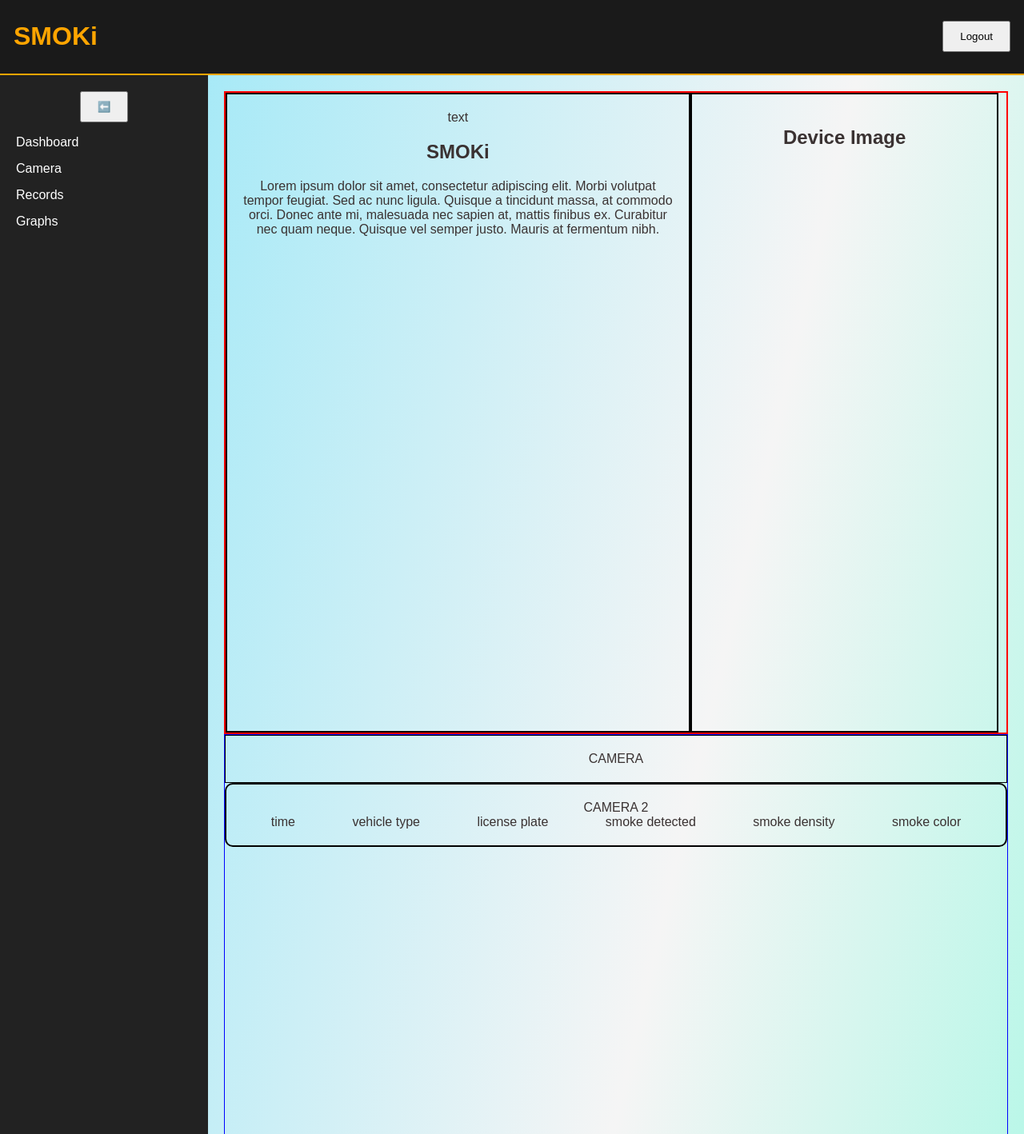
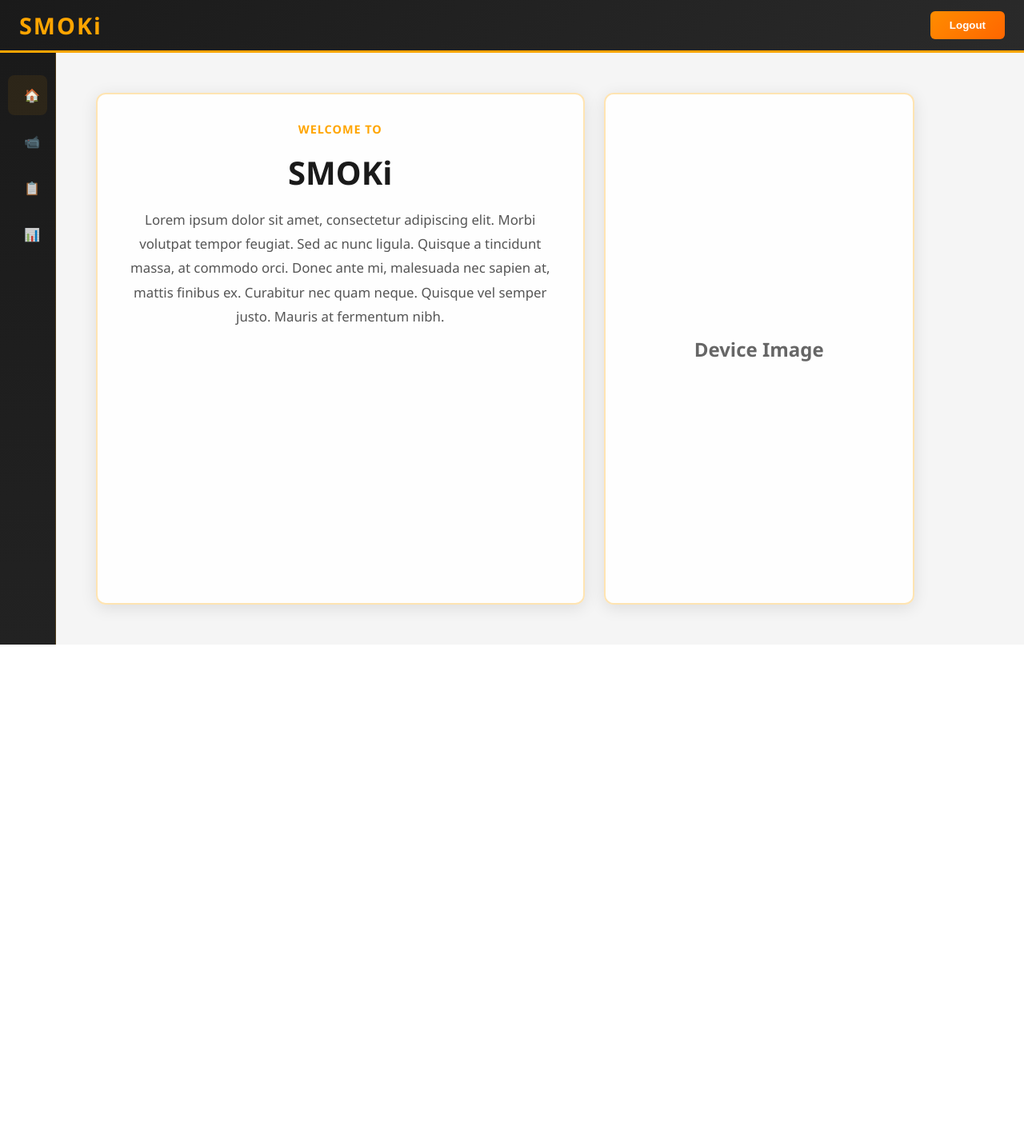
Before and after one commit to skhartaye/SMOKI, a React app in the folder frontend/: page /dashboard in a window 1280 px wide. Shown: the top 1418 px of the page at 80% size. After the commit the page ends 806 px from the top, so only its background shows below. Built offline with nearby package versions, Linux system fonts and the light colour scheme; sample sign-in values are in the browser's storage; the HTML template or start-up script is replaced by a standard one.

Commit message:
Updated UI: improved login page, dashboard with navigation, hover sidebar, and cleaner styling

```diff
--- a/frontend/src/Dashboard.jsx
+++ b/frontend/src/Dashboard.jsx
@@ -1,60 +1,66 @@
-// import './styles/App.css'
 import './styles/Dashboard.css';
 import { useNavigate } from 'react-router-dom';
 import { useState } from 'react';
 
+function Dashboard() {
+  const [activePage, setActivePage] = useState("dashboard");
+  const navigate = useNavigate();
 
-function Dashboard() {
-
-    const [isCollapsed, setIsCollapsed] = useState(false);
-
-    const navigate = useNavigate()
-    const handleToggleSidebar = () => {
-        setIsCollapsed(!isCollapsed);
-    };
-
-    function handleLogout(){
+  function handleLogout() {
     localStorage.removeItem('isLoggedIn');
-        console.log('Logging out');
     navigate('/');
   }
 
     return (
     <div className="dashboard">
-
-        <div className="page">
-
-            {/* top bar f top line */}
+      {/* top bar */}
       <header className="top-bar">
         <h1>SMOKi</h1>
         <button id="logoutBtn" onClick={handleLogout}>Logout</button>
       </header>
 
-{/* REMOVE THIS AND STOP CTRL Z */}
-
       {/* main content */}
-            <main className={`content ${isCollapsed ? "collapsed" : ""}`}>
-                {/* left column vertical f line */}
+      <main className="content">
+        {/* sidebar */}
         <aside className="sidebar">
-                    <button className="toggle-button" onClick={handleToggleSidebar}>
-                        {isCollapsed ? "➡️" : "⬅️"}
-                    </button>
           <ul>
-                        <li onClick={() => setActivePage("dashboard")}>Dashboard</li>
-                        <li onClick={() => setActivePage("camera")}>Camera</li>
-                        <li onClick={() => setActivePage("records")}>Records</li>
-                        <li onClick={() => setActivePage("graphs")}>Graphs</li>
+            <li
+              onClick={() => setActivePage("dashboard")}
+              className={activePage === "dashboard" ? "active" : ""}
+            >
+              <span>🏠</span>
+              <span className="text">Dashboard</span>
+            </li>
+            <li
+              onClick={() => setActivePage("camera")}
+              className={activePage === "camera" ? "active" : ""}
+            >
+              <span>📹</span>
+              <span className="text">Camera</span>
+            </li>
+            <li
+              onClick={() => setActivePage("records")}
+              className={activePage === "records" ? "active" : ""}
+            >
+              <span>📋</span>
+              <span className="text">Records</span>
+            </li>
+            <li
+              onClick={() => setActivePage("graphs")}
+              className={activePage === "graphs" ? "active" : ""}
+            >
+              <span>📊</span>
+              <span className="text">Graphs</span>
+            </li>
           </ul>
         </aside>
 
-
-{/* REMOVE THIS AND STOP CTRL Z */}
-
-                {/* right contant f horizontal lines */}
-                <main className="main-content">
+        {/* main content area */}
+        <div className="main-content">
+          {activePage === "dashboard" && (
             <section className="home-page-container">
               <div className="hp_container_1">
-                            <span>text</span>
+                <span>Welcome to</span>
                 <h1>SMOKi</h1>
                 <p>
                   Lorem ipsum dolor sit amet, consectetur adipiscing elit.
@@ -62,67 +68,72 @@ function Dashboard() {
                   at commodo orci. Donec ante mi, malesuada nec sapien at, mattis finibus ex.
                   Curabitur nec quam neque. Quisque vel semper justo. Mauris at fermentum nibh.
                 </p>
-
               </div>
 
               <div className="hp_container_2">
                 <h1>Device Image</h1>
               </div>
-{/*
-                        <div className="hp_container_3">
-                            <h1>Device Image One</h1>
-                        </div>
-                        <div className="hp_container_4">
-                            <h1>Device Image Two</h1>
-                        </div>
-                        <div className="hp_container_5">
-                            <h1>Device Image Three</h1>
-                        </div>      */}
             </section>
+          )}
 
+          {activePage === "camera" && (
             <section className="camera-page-container">
               <div className='cp-visual-container'>
-                            CAMERA
+                CAMERA FEED
               </div>
 
               <div className='cp-readings-container'>
-                            CAMERA 2
-
+                <h2>Latest Readings</h2>
                 <div className='cp-records-container'>
-
                   <div className='cp-time'>
-                                    time
+                    <div>⏰</div>
+                    <div>Time</div>
                   </div>
                   <div className='cp-vehicle-type'>
-                                    vehicle type
+                    <div>🚗</div>
+                    <div>Vehicle Type</div>
                   </div>
                   <div className='cp-plate'>
-                                    license plate
+                    <div>🔢</div>
+                    <div>License Plate</div>
                   </div>
-
                   <div className='cp-smoke-detected'>
-                                    smoke detected
+                    <div>💨</div>
+                    <div>Smoke Detected</div>
                   </div>
                   <div className='cp-density'>
-                                    smoke density
+                    <div>📊</div>
+                    <div>Smoke Density</div>
                   </div>
                   <div className='cp-color'>
-                                    smoke color
+                    <div>🎨</div>
+                    <div>Smoke Color</div>
                   </div>
-
                 </div>
-
               </div>
             </section>
+          )}
 
+          {activePage === "records" && (
+            <section className="records-page-container">
+              <h1>Records</h1>
+              <div className="records-content">
+                <p>Vehicle smoke detection records will appear here.</p>
+              </div>
+            </section>
+          )}
+
+          {activePage === "graphs" && (
+            <section className="graphs-page-container">
+              <h1>Graphs & Analytics</h1>
+              <div className="graphs-content">
+                <p>Statistical data and graphs will be displayed here.</p>
+              </div>
+            </section>
+          )}
+        </div>
       </main>
-
-            </main>
-
     </div>
-
-    </div>
-
   )
 }
 
--- a/frontend/src/styles/App.css
+++ b/frontend/src/styles/App.css
@@ -1,24 +1,88 @@
-/* App.css */
+/* App.css - Login Page */
 
 .container {
-  max-width: 400px;
-  margin: 50px auto;
+  max-width: 420px;
+  margin: 0 auto;
+  padding: 40px 30px;
+  background: rgba(26, 26, 26, 0.95);
+  border-radius: 12px;
+  box-shadow: 0 8px 32px rgba(0, 0, 0, 0.3);
+  border: 1px solid rgba(255, 165, 0, 0.2);
+  position: absolute;
+  top: 50%;
+  left: 50%;
+  transform: translate(-50%, -50%);
+}
+
+.container h2 {
+  color: orange;
+  margin-bottom: 30px;
+  font-size: 2em;
+  font-weight: 600;
   text-align: center;
 }
 
-input {
-  padding: 10px;
-  width: 100%;
-  margin-bottom: 10px;
+.container form {
+  display: flex;
+  flex-direction: column;
+  gap: 20px;
 }
 
-button {
-  padding: 10px 20px;
+.container input {
+  padding: 14px 16px;
+  width: 100%;
+  background: rgba(255, 255, 255, 0.05);
+  border: 1px solid rgba(255, 165, 0, 0.3);
+  border-radius: 8px;
+  color: white;
+  font-size: 15px;
+  transition: all 0.3s ease;
+  box-sizing: border-box;
+}
+
+.container input:focus {
+  outline: none;
+  border-color: orange;
+  background: rgba(255, 255, 255, 0.08);
+  box-shadow: 0 0 0 3px rgba(255, 165, 0, 0.1);
+}
+
+.container input::placeholder {
+  color: rgba(255, 255, 255, 0.5);
+}
+
+.container button {
+  padding: 14px 20px;
+  background: linear-gradient(135deg, #ff8c00, #ff6600);
+  color: white;
+  border: none;
+  border-radius: 8px;
+  font-size: 16px;
+  font-weight: 600;
+  cursor: pointer;
+  transition: all 0.3s ease;
+  margin-top: 10px;
+}
+
+.container button:hover {
+  background: linear-gradient(135deg, #ff9500, #ff7700);
+  transform: translateY(-2px);
+  box-shadow: 0 6px 20px rgba(255, 140, 0, 0.4);
+}
+
+.container button:active {
+  transform: translateY(0);
 }
 
 .error-message {
-  color: red;
+  color: #ff4444;
+  background: rgba(255, 68, 68, 0.1);
+  padding: 12px;
+  border-radius: 6px;
+  border-left: 3px solid #ff4444;
   margin-top: 10px;
+  font-size: 14px;
+  text-align: left;
 }
 
 .dashboard {
--- a/frontend/src/styles/Dashboard.css
+++ b/frontend/src/styles/Dashboard.css
@@ -7,83 +7,92 @@
   display: flex;
   justify-content: space-between;
   align-items: center;
-  padding: 6px 17px;
-  background: #1a1a1a;
-  border-bottom: 2px solid orange;
+  padding: 12px 24px;
+  background: linear-gradient(135deg, #1a1a1a 0%, #2a2a2a 100%);
+  border-bottom: 3px solid orange;
+  box-shadow: 0 2px 10px rgba(0, 0, 0, 0.3);
 }
 
 .top-bar h1 {
   color: orange;
+  font-size: 1.8em;
+  font-weight: 700;
+  margin: 0;
+  letter-spacing: 2px;
+}
+
+#logoutBtn {
+  background: linear-gradient(135deg, #ff8c00, #ff6600);
+  color: white;
+  border: none;
+  padding: 10px 24px;
+  border-radius: 6px;
+  font-weight: 600;
+  cursor: pointer;
+  transition: all 0.3s ease;
+}
+
+#logoutBtn:hover {
+  background: linear-gradient(135deg, #ff9500, #ff7700);
+  transform: translateY(-2px);
+  box-shadow: 0 4px 12px rgba(255, 140, 0, 0.4);
 }
 
 .content {
   display: flex;
-  /* grid-template-columns: 200px 1fr; */
-  /* height: calc(100vh - 70px); */
   transition: all 0.3s ease;
-
-    display: flex;
-    min-height: calc(100vh - 70px); /* top-bar height */
-}
-
-/* collapsed state */
-.content.collapsed {
-  grid-template-columns: 60px 1fr; /* sidebar becomes narrower */
+  min-height: calc(100vh - 70px);
 }
 
 /* sidebar styling */
 .sidebar {
-  background: #222;
+  background: linear-gradient(180deg, #1a1a1a 0%, #222 100%);
   color: white;
   padding: 20px;
-  transition: width 0.3s ease;
+  transition: all 0.3s ease;
   overflow: hidden;
-
-  width: 220px;
+  width: 70px;
   flex-shrink: 0;
+  border-right: 1px solid rgba(255, 165, 0, 0.2);
 }
 
-.content.collapsed .sidebar {
-    width: 60px;
-    padding: 20px 10px;
-}
-
-/* REMOVE THIS AND STOP CTRL Z */
-
-/* LEFT VERTICAL LINE OF F */
-.sidebar {
-  background: #222;
-  color: white;
-  padding: 20px;
+.sidebar:hover {
+  width: 220px;
 }
 
 .sidebar ul {
   list-style: none;
   padding: 0;
+  margin: 0;
 }
 
 .sidebar li {
-  /* margin: 15px 0;
-  cursor: pointer;
-  white-space: nowrap;
-  overflow: hidden;
-  text-overflow: ellipsis; hide text when collapsed */
-
   display: flex;
   align-items: center;
-  gap: 10px;
-  margin: 15px 0;
+  gap: 12px;
+  padding: 14px 20px;
+  margin: 8px -10px;
   cursor: pointer;
+  border-radius: 8px;
+  transition: all 0.3s ease;
+  white-space: nowrap;
+  color: rgba(255, 255, 255, 0.8);
+  font-weight: 500;
+}
+
+.sidebar li:hover {
+  background: rgba(255, 165, 0, 0.15);
+  color: orange;
+  transform: translateX(5px);
 }
 
 .sidebar .text {
-  transition: opacity 0.2s ease;
+  opacity: 0;
+  transition: opacity 0.3s ease;
 }
 
-.content.collapsed .sidebar .text {
-  opacity: 0;
-  width: 0;
-  overflow: hidden;
+.sidebar:hover .text {
+  opacity: 1;
 }
 
 /* main content styling */
@@ -98,55 +107,77 @@
 /* } */
 
 .main-content {
-    flex: 1;
-    padding: 20px;
-
-    background: linear-gradient(283deg, #21fcc74f 1%, #f5f5f59e 42%, #07d2fb57 103%);
-    color: #3a3232;
-    text-align: center;
+  flex: 1;
+  padding: 30px;
+  background: #f5f5f5;
+  color: #2a2a2a;
+  overflow-y: auto;
 }
 
 
-.home-page-container{
-    /* color: red;
-    display: flex;
-    flex-direction: row;
-    align-content: stretch;
-    flex-wrap: wrap;
-    justify-content: space-evenly;
-    align-items: center; */
-
-/*
-    display: flex;
-    flex-direction: row;
-    width: 100%;
-    height: 100%;
-    justify-content: space-evenly;
-    align-items: stretch;
-    min-height: 100vh;
-    border: 2px solid red; */
-
-    min-height: 100vh;
-    display: flex;
-    border: 2px solid red;
+.home-page-container {
+  min-height: calc(100vh - 120px);
+  display: flex;
+  gap: 24px;
+  padding: 20px;
 }
 
-.hp_container_1{
-    border: 2px solid black;
-    padding: 20px;
-    width: 55%;
+.hp_container_1 {
+  background: rgba(255, 255, 255, 0.9);
+  border: 2px solid rgba(255, 165, 0, 0.3);
+  border-radius: 12px;
+  padding: 32px;
+  width: 55%;
+  box-shadow: 0 4px 20px rgba(0, 0, 0, 0.1);
+  transition: all 0.3s ease;
 }
 
-.hp_container_1 .span{
-    border: 2px solid black;
-    color: red;
+.hp_container_1:hover {
+  box-shadow: 0 6px 30px rgba(255, 165, 0, 0.2);
+  border-color: orange;
 }
 
-.hp_container_2{
-    border: 2px solid black;
-    padding: 20px;
-    width: 35%;
+.hp_container_1 span {
+  color: orange;
+  font-size: 0.9em;
+  font-weight: 600;
+  text-transform: uppercase;
+  letter-spacing: 1px;
+}
 
+.hp_container_1 h1 {
+  color: #1a1a1a;
+  margin: 16px 0;
+  font-size: 2.5em;
+}
+
+.hp_container_1 p {
+  color: #555;
+  line-height: 1.8;
+  font-size: 1.05em;
+}
+
+.hp_container_2 {
+  background: rgba(255, 255, 255, 0.9);
+  border: 2px solid rgba(255, 165, 0, 0.3);
+  border-radius: 12px;
+  padding: 32px;
+  width: 35%;
+  box-shadow: 0 4px 20px rgba(0, 0, 0, 0.1);
+  display: flex;
+  align-items: center;
+  justify-content: center;
+  transition: all 0.3s ease;
+}
+
+.hp_container_2:hover {
+  box-shadow: 0 6px 30px rgba(255, 165, 0, 0.2);
+  border-color: orange;
+}
+
+.hp_container_2 h1 {
+  color: #666;
+  font-size: 1.5em;
 }
 
 
@@ -165,36 +196,119 @@
 }
 
 
-/* =====camera====== */
+/* Camera Page */
 
 .camera-page-container {
-  min-height: 100vh;
-  /* display: flex; */
-  border: 0.5px solid blue;
-
+  min-height: calc(100vh - 120px);
+  padding: 20px;
+  display: flex;
+  flex-direction: column;
+  gap: 24px;
 }
 
-.cp-visual-container{
-    border: 0.5px solid black;
-    padding: 20px;
-    /* border-radius: 10px; */
-    /* height: 50%; */
-    /* width: 35%; */
+.cp-visual-container {
+  background: rgba(255, 255, 255, 0.9);
+  border: 2px solid rgba(255, 165, 0, 0.3);
+  border-radius: 12px;
+  padding: 32px;
+  min-height: 400px;
+  display: flex;
+  align-items: center;
+  justify-content: center;
+  font-size: 1.5em;
+  color: #666;
+  box-shadow: 0 4px 20px rgba(0, 0, 0, 0.1);
 }
 
-.cp-readings-container{
-    border: 2px solid black;
-    padding: 20px;
-    border-radius: 10px;
-    /* height: 50%;     */
-    /* width: 35%; */
+.cp-readings-container {
+  background: rgba(255, 255, 255, 0.9);
+  border: 2px solid rgba(255, 165, 0, 0.3);
+  border-radius: 12px;
+  padding: 32px;
+  box-shadow: 0 4px 20px rgba(0, 0, 0, 0.1);
 }
 
-.cp-records-container{
-    display: flex;
-    flex-direction: row;
-    flex-wrap: nowrap;
-    align-content: center;
-    justify-content: space-around;
-    align-items: center;
+.cp-records-container {
+  display: grid;
+  grid-template-columns: repeat(auto-fit, minmax(150px, 1fr));
+  gap: 16px;
+  margin-top: 20px;
 }
+
+.cp-records-container > div {
+  background: rgba(255, 165, 0, 0.1);
+  border: 1px solid rgba(255, 165, 0, 0.3);
+  border-radius: 8px;
+  padding: 16px;
+  text-align: center;
+  font-weight: 600;
+  color: #333;
+  transition: all 0.3s ease;
+}
+
+.cp-records-container > div:hover {
+  background: rgba(255, 165, 0, 0.2);
+  border-color: orange;
+  transform: translateY(-2px);
+}
+
+/* Active sidebar item */
+.sidebar li.active {
+  color: orange;
+  font-weight: 600;
+  background: rgba(255, 165, 0, 0.08);
+}
+
+/* Records Page */
+.records-page-container {
+  padding: 20px;
+}
+
+.records-page-container h1 {
+  color: #1a1a1a;
+  margin-bottom: 24px;
+  font-size: 2em;
+}
+
+.records-content {
+  background: rgba(255, 255, 255, 0.9);
+  border: 2px solid rgba(255, 165, 0, 0.3);
+  border-radius: 12px;
+  padding: 32px;
+  box-shadow: 0 4px 20px rgba(0, 0, 0, 0.1);
+  min-height: 400px;
+}
+
+.records-content p {
+  color: #666;
+  font-size: 1.1em;
+  text-align: center;
+  margin-top: 100px;
+}
+
+/* Graphs Page */
+.graphs-page-container {
+  padding: 20px;
+}
+
+.graphs-page-container h1 {
+  color: #1a1a1a;
+  margin-bottom: 24px;
+  font-size: 2em;
+}
+
+.graphs-content {
+  background: rgba(255, 255, 255, 0.9);
+  border: 2px solid rgba(255, 165, 0, 0.3);
+  border-radius: 12px;
+  padding: 32px;
+  box-shadow: 0 4px 20px rgba(0, 0, 0, 0.1);
+  min-height: 400px;
+}
+
+.graphs-content p {
+  color: #666;
+  font-size: 1.1em;
+  text-align: center;
+  margin-top: 100px;
+}
--- a/frontend/src/styles/main.css
+++ b/frontend/src/styles/main.css
@@ -1,6 +1,11 @@
 body {
   margin: 0;
   padding: 0;
-  font-family: Arial, sans-serif;
-  background-color: #f5f5f5;
+  font-family: 'Segoe UI', Tahoma, Geneva, Verdana, sans-serif;
+  background: linear-gradient(135deg, #1a1a1a 0%, #2a2a2a 100%);
+  min-height: 100vh;
 }
+
+* {
+  box-sizing: border-box;
+}
```
Also changed, not shown: 1 other file (tests, documents, lock files or other folders). Lines whose indentation alone changed are shown as unchanged.
